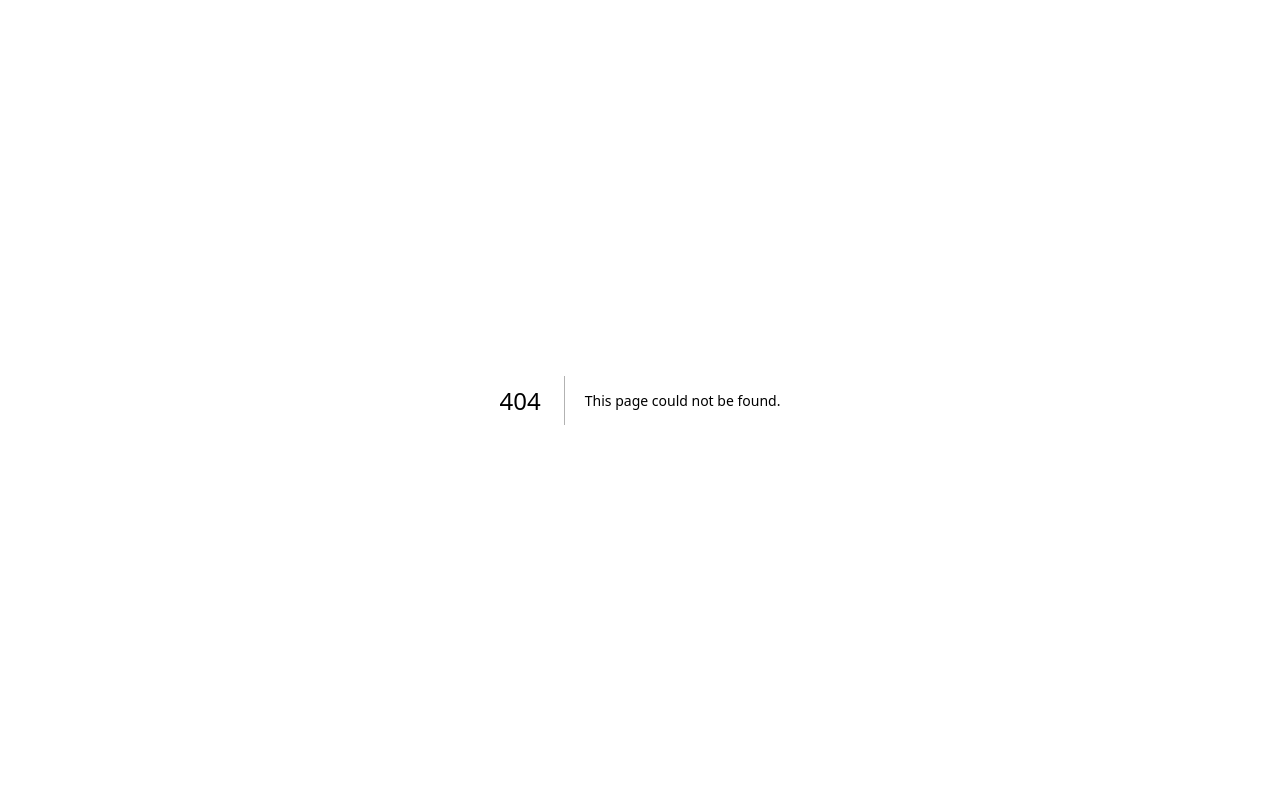
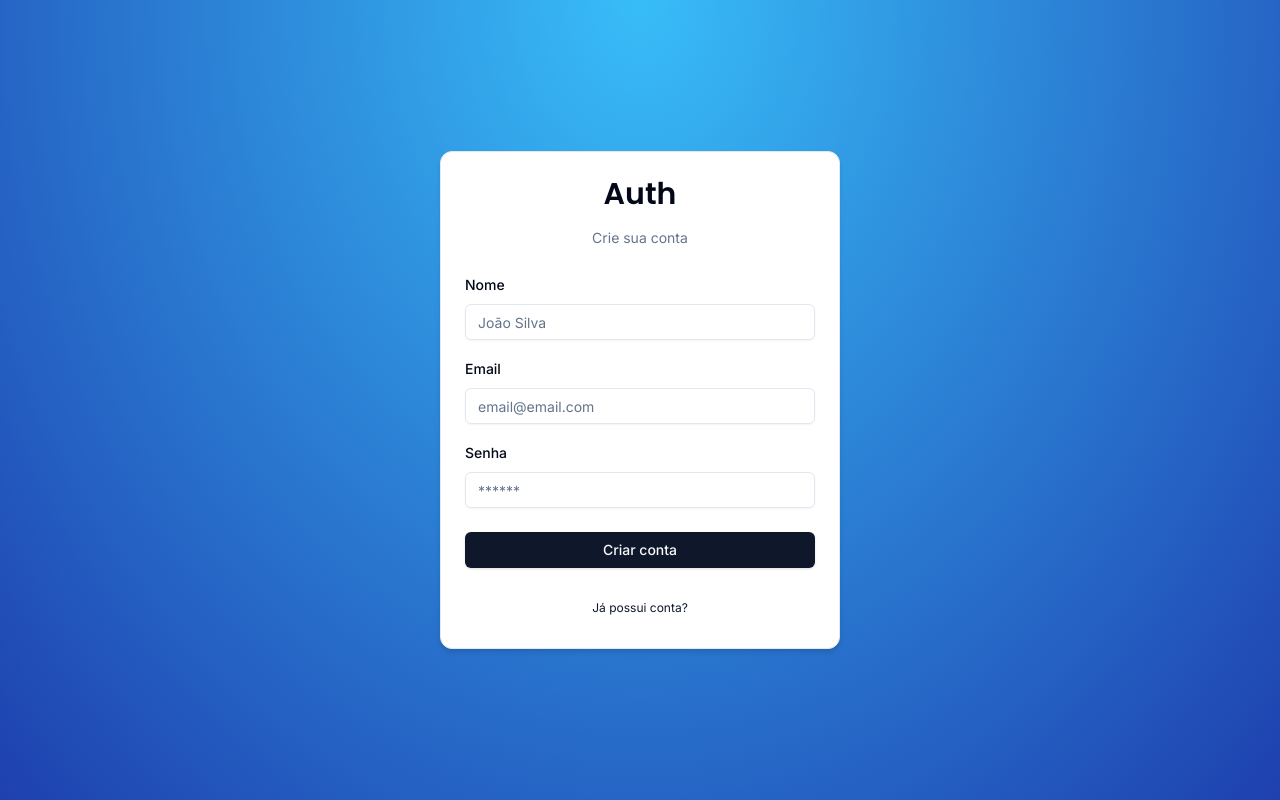
Before and after one commit to K-i-Q/pdv2everyone, a Next.js app: page /auth/register in a window 1280 px wide. Before the commit this address had no page. Built offline with nearby package versions, Linux system fonts and the light colour scheme.

Commit message:
server action para cadastrar usuário

```diff
--- /dev/null
+++ b/src/actions/register.ts
@@ -0,0 +1,12 @@
+"use server";
+import { RegisterSchema } from "@/schemas";
+import * as z from "zod";
+export const register = async (values: z.infer<typeof RegisterSchema>) => {
+  const validateFields = RegisterSchema.safeParse(values);
+
+  if (!validateFields.success) {
+    return { error: "Campos inválidos" };
+  }
+
+  return { success: "Email enviado" };
+};
--- a/src/app/auth/login/page.tsx
+++ b/src/app/auth/login/page.tsx
@@ -1,6 +1,6 @@
 import { LoginForm } from "@/components/auth/login-form";
 
-const Login = () => {
+const LoginPage = () => {
     return (
         <div>
             <LoginForm />
@@ -8,4 +8,4 @@ const Login = () => {
     )
 }
 
-export default Login;
+export default LoginPage;
--- /dev/null
+++ b/src/app/auth/register/page.tsx
@@ -0,0 +1,11 @@
+import { RegisterForm } from "@/components/auth/register-form";
+
+const RegisterPage = () => {
+    return (
+        <div>
+            <RegisterForm />
+        </div>
+    )
+}
+
+export default RegisterPage;
--- /dev/null
+++ b/src/components/auth/register-form.tsx
@@ -0,0 +1,130 @@
+"use client";
+
+import { register } from "@/actions/register";
+import { CardWrapper } from "@/components/auth/card-wrapper";
+import { FormError } from "@/components/form-error";
+import { FormSuccess } from "@/components/form-success";
+import { Button } from "@/components/ui/button";
+import {
+    Form,
+    FormControl,
+    FormField,
+    FormItem,
+    FormLabel,
+    FormMessage
+} from "@/components/ui/form";
+import { Input } from "@/components/ui/input";
+import { RegisterSchema } from "@/schemas";
+import { zodResolver } from "@hookform/resolvers/zod";
+import { useState, useTransition } from "react";
+import { useForm } from "react-hook-form";
+import * as z from "zod";
+export const RegisterForm = () => {
+    const [error, setError] = useState<string | undefined>("");
+    const [success, setSuccess] = useState<string | undefined>("");
+
+    const [isPending, startTransition] = useTransition();
+
+    const form = useForm<z.infer<typeof RegisterSchema>>({
+        resolver: zodResolver(RegisterSchema),
+        defaultValues: {
+            email: "",
+            password: "",
+            name: "",
+        }
+    });
+
+    const onSubmit = (values: z.infer<typeof RegisterSchema>) => {
+        setError("")
+        setSuccess("")
+        startTransition(() => {
+            register(values).then((data) => {
+                setError(data.error);
+                setSuccess(data.success)
+            })
+        })
+    }
+
+
+    return (
+        <CardWrapper
+            headerLabel="Crie sua conta"
+            backButtonLabel="Já possui conta?"
+            backButtonHref="/auth/login"
+        >
+            <Form {...form}>
+                <form
+                    onSubmit={form.handleSubmit(onSubmit)}
+                    className="space-y-6"
+                >
+                    <div className="space-y-4">
+                    <FormField
+                            control={form.control}
+                            name="name"
+                            render={({ field }) => (
+                                <FormItem>
+                                    <FormLabel>
+                                        Nome
+                                    </FormLabel>
+                                    <FormControl>
+                                        <Input
+                                            {...field}
+                                            placeholder="João Silva"
+                                            disabled={isPending}
+                                        />
+                                    </FormControl>
+                                    <FormMessage />
+                                </FormItem>
+                            )}
+                        />
+                        <FormField
+                            control={form.control}
+                            name="email"
+                            render={({ field }) => (
+                                <FormItem>
+                                    <FormLabel>
+                                        Email
+                                    </FormLabel>
+                                    <FormControl>
+                                        <Input
+                                            {...field}
+                                            placeholder="email@email.com"
+                                            type="email"
+                                            disabled={isPending}
+                                        />
+                                    </FormControl>
+                                    <FormMessage />
+                                </FormItem>
+                            )}
+                        />
+                        <FormField
+                            control={form.control}
+                            name="password"
+                            render={({ field }) => (
+                                <FormItem>
+                                    <FormLabel>
+                                        Senha
+                                    </FormLabel>
+                                    <FormControl>
+                                        <Input
+                                            {...field}
+                                            placeholder="******"
+                                            type="password"
+                                            disabled={isPending}
+                                        />
+                                    </FormControl>
+                                    <FormMessage />
+                                </FormItem>
+                            )}
+                        />
+                    </div>
+                    <FormError message={error} />
+                    <FormSuccess message={success} />
+                    <Button disabled={isPending} type="submit" className="w-full">
+                        Criar conta
+                    </Button>
+                </form>
+            </Form>
+        </CardWrapper>
+    )
+}
--- a/src/schemas/index.ts
+++ b/src/schemas/index.ts
@@ -8,3 +8,15 @@ export const LoginSchema = z.object({
     message: "Senha é um campo obrigatório",
   }),
 });
+
+export const RegisterSchema = z.object({
+  email: z.string().email({
+    message: "Email inválido",
+  }),
+  password: z.string().min(6, {
+    message: "Mínimo de 6 caracteres obrigatórios",
+  }),
+  name: z.string().min(1, {
+    message: "Nome é obrigatório"
+  })
+});
```
Also changed, not shown: src/app/auth/layout.tsx (renamed from src/app/auth/login/layout.tsx).
